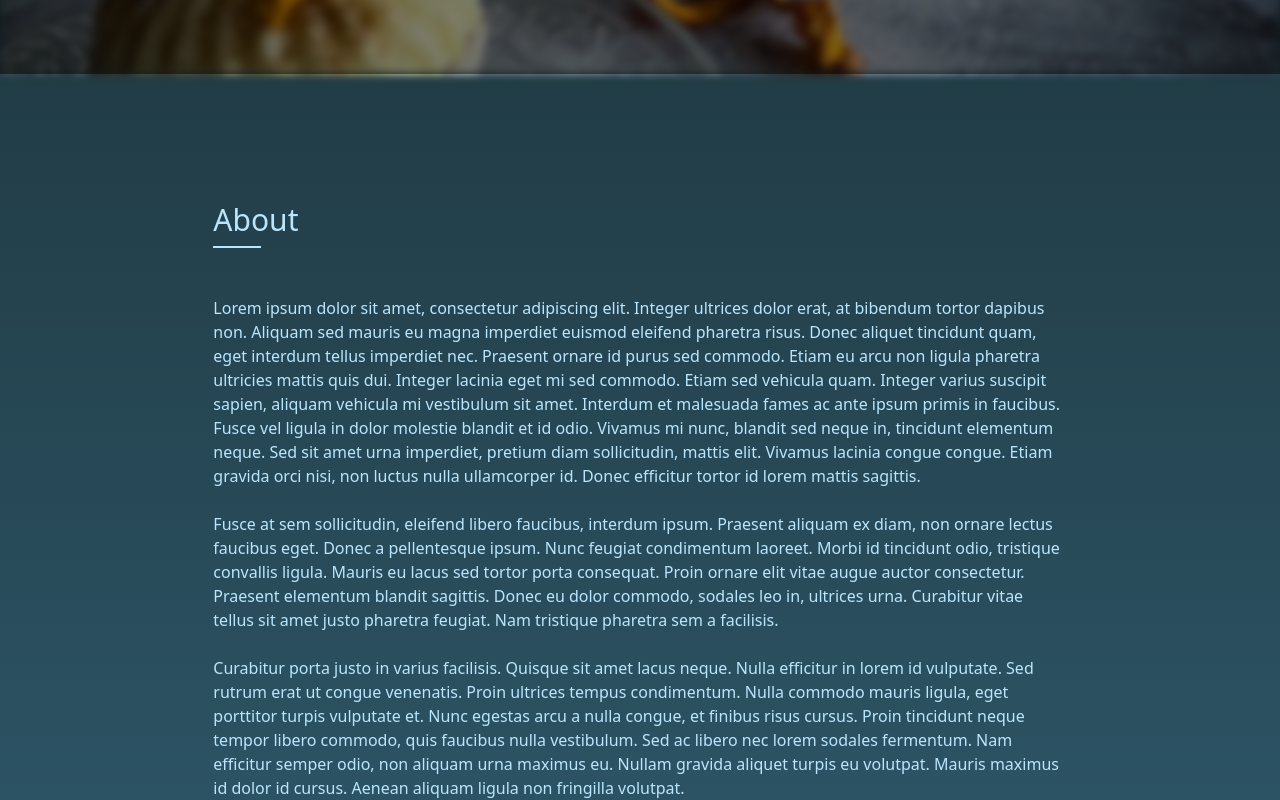
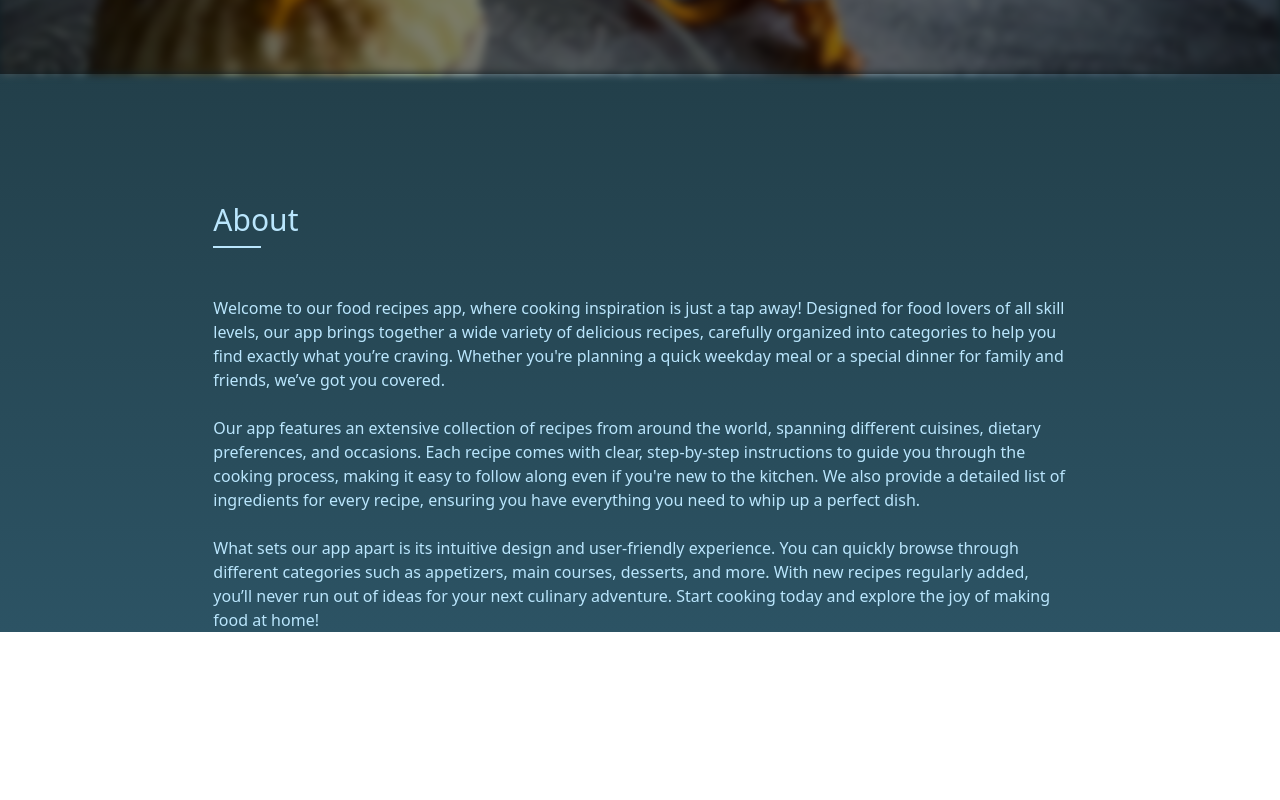
Before and after one commit to tech87/foodRecipes, a React (Vite) app: page / in a window 1280 px wide. Shown: the part 783-1583 px from the top of the page. After the commit the page ends 1415 px from the top, so only its background shows below. Built offline with nearby package versions, Linux system fonts and the light colour scheme.

Commit message:
added scrolling to the about section

```diff
--- a/src/About.jsx
+++ b/src/About.jsx
@@ -1,47 +1,40 @@
-const About = () => {
+import React from "react";
+
+const About = ({ aboutRef }) => {
   return (
     <div className="w-5/6 m-auto mt-32 md:w-4/6">
-      <h2 className="mb-12 text-3xl text-sky-200 relative after:content-[''] after:block after:w-12 after:h-0.5 after:bg-sky-200 after:mt-2 after:ml-0">
+      <h2
+        ref={aboutRef}
+        className="mb-12 text-3xl text-sky-200 relative after:content-[''] after:block after:w-12 after:h-0.5 after:bg-sky-200 after:mt-2 after:ml-0"
+      >
         About
       </h2>
 
       <p className="text-sky-200">
-        Lorem ipsum dolor sit amet, consectetur adipiscing elit. Integer
-        ultrices dolor erat, at bibendum tortor dapibus non. Aliquam sed mauris
-        eu magna imperdiet euismod eleifend pharetra risus. Donec aliquet
-        tincidunt quam, eget interdum tellus imperdiet nec. Praesent ornare id
-        purus sed commodo. Etiam eu arcu non ligula pharetra ultricies mattis
-        quis dui. Integer lacinia eget mi sed commodo. Etiam sed vehicula quam.
-        Integer varius suscipit sapien, aliquam vehicula mi vestibulum sit amet.
-        Interdum et malesuada fames ac ante ipsum primis in faucibus. Fusce vel
-        ligula in dolor molestie blandit et id odio. Vivamus mi nunc, blandit
-        sed neque in, tincidunt elementum neque. Sed sit amet urna imperdiet,
-        pretium diam sollicitudin, mattis elit. Vivamus lacinia congue congue.
-        Etiam gravida orci nisi, non luctus nulla ullamcorper id. Donec
-        efficitur tortor id lorem mattis sagittis.
+        Welcome to our food recipes app, where cooking inspiration is just a tap
+        away! Designed for food lovers of all skill levels, our app brings
+        together a wide variety of delicious recipes, carefully organized into
+        categories to help you find exactly what you’re craving. Whether you're
+        planning a quick weekday meal or a special dinner for family and
+        friends, we’ve got you covered.
       </p>
       <br />
       <p className="text-sky-200">
-        Fusce at sem sollicitudin, eleifend libero faucibus, interdum ipsum.
-        Praesent aliquam ex diam, non ornare lectus faucibus eget. Donec a
-        pellentesque ipsum. Nunc feugiat condimentum laoreet. Morbi id tincidunt
-        odio, tristique convallis ligula. Mauris eu lacus sed tortor porta
-        consequat. Proin ornare elit vitae augue auctor consectetur. Praesent
-        elementum blandit sagittis. Donec eu dolor commodo, sodales leo in,
-        ultrices urna. Curabitur vitae tellus sit amet justo pharetra feugiat.
-        Nam tristique pharetra sem a facilisis.
+        Our app features an extensive collection of recipes from around the
+        world, spanning different cuisines, dietary preferences, and occasions.
+        Each recipe comes with clear, step-by-step instructions to guide you
+        through the cooking process, making it easy to follow along even if
+        you're new to the kitchen. We also provide a detailed list of
+        ingredients for every recipe, ensuring you have everything you need to
+        whip up a perfect dish.
       </p>
       <br />
       <p className="text-sky-200">
-        Curabitur porta justo in varius facilisis. Quisque sit amet lacus neque.
-        Nulla efficitur in lorem id vulputate. Sed rutrum erat ut congue
-        venenatis. Proin ultrices tempus condimentum. Nulla commodo mauris
-        ligula, eget porttitor turpis vulputate et. Nunc egestas arcu a nulla
-        congue, et finibus risus cursus. Proin tincidunt neque tempor libero
-        commodo, quis faucibus nulla vestibulum. Sed ac libero nec lorem sodales
-        fermentum. Nam efficitur semper odio, non aliquam urna maximus eu.
-        Nullam gravida aliquet turpis eu volutpat. Mauris maximus id dolor id
-        cursus. Aenean aliquam ligula non fringilla volutpat.
+        What sets our app apart is its intuitive design and user-friendly
+        experience. You can quickly browse through different categories such as
+        appetizers, main courses, desserts, and more. With new recipes regularly
+        added, you’ll never run out of ideas for your next culinary adventure.
+        Start cooking today and explore the joy of making food at home!
       </p>
     </div>
   );
--- a/src/App.jsx
+++ b/src/App.jsx
@@ -1,15 +1,16 @@
-import React from "react";
+import { useRef } from "react";
 import { createRoot } from "react-dom/client";
 import Navbar from "./Navbar";
 import Banner from "./Banner";
 import About from "./About";
 
 const App = () => {
+  const aboutRef = useRef(null);
   return (
     <main className="bg-gradient-to-b from-[#0F2027] via-[#203A43] to-[#2C5364] min-h-screen">
-      <Navbar />
+      <Navbar aboutRef={aboutRef} />
       <Banner />
-      <About />
+      <About aboutRef={aboutRef} />
     </main>
   );
 };
--- a/src/Navbar.jsx
+++ b/src/Navbar.jsx
@@ -1,6 +1,6 @@
 import { useState } from "react";
 
-const Navbar = () => {
+const Navbar = ({ aboutRef }) => {
   const [isOpen, setIsOpen] = useState(false);
 
   return (
@@ -17,11 +17,16 @@ const Navbar = () => {
         >
           Home
         </a>
-        <a
-          href="#"
-          className="text-xl text-sky-200 hover:text-slate-300 hover:scale-125"
-        >
-          About
+        <a className="text-xl text-sky-200 hover:text-slate-300 hover:scale-125">
+          <button
+            onClick={() => {
+              aboutRef.current.scrollIntoView({
+                behavior: "smooth",
+              });
+            }}
+          >
+            About
+          </button>
         </a>
         <a
           href="#"
@@ -52,12 +57,16 @@ const Navbar = () => {
           >
             Home
           </a>
-          <a
-            href="#About"
-            className="block text-sky-200 hover:bg-teal-900 px-6 py-2"
+          <button
+            className="block text-sky-200 hover:bg-teal-900 px-6 py-2 w-full text-left"
+            onClick={() => {
+              aboutRef.current.scrollIntoView({
+                behavior: "smooth",
+              });
+            }}
           >
             About
-          </a>
+          </button>
           <a
             href="#"
             className="block text-sky-200 hover:bg-teal-900 px-6 py-2"
```
